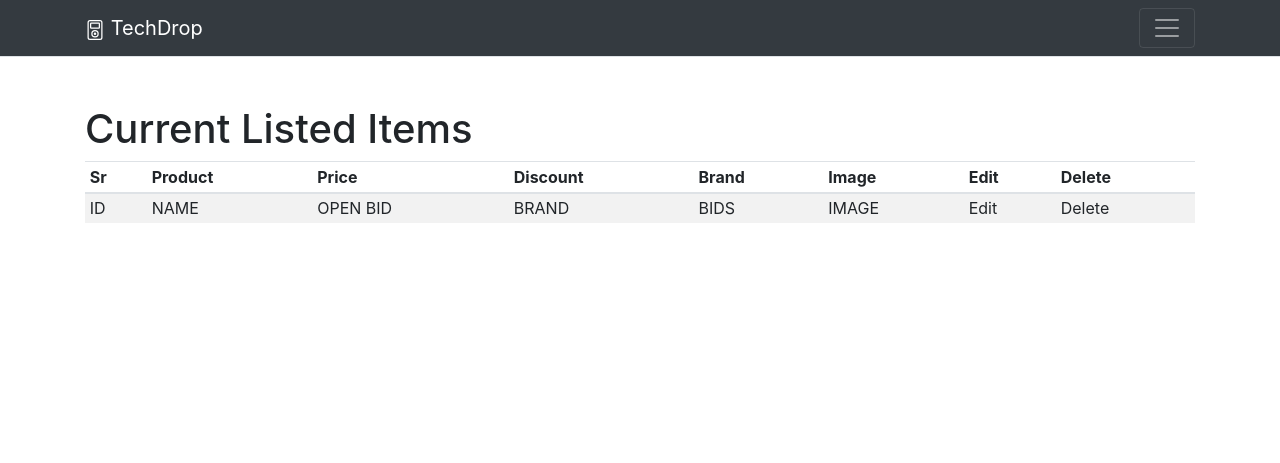
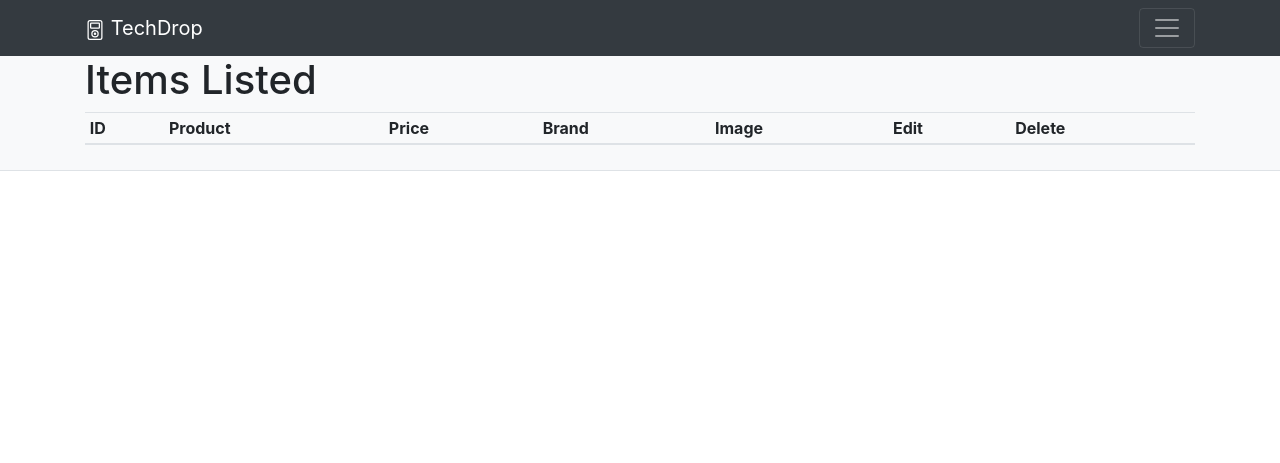
Before and after one commit to sirahut/IAB207, a Flask app: template PhoneApp/templates/Auctions/listed.html in a window 1280 px wide. Shown: the top 463 px of the page. Run offline with Flask 2, Linux system fonts and the light colour scheme; the template is opened without the code that fills it, so the values that code supplies are empty; some libraries are stand-ins or nearby versions.

Commit message:
item list page added

```diff
--- a/PhoneApp/templates/Auctions/listed.html
+++ b/PhoneApp/templates/Auctions/listed.html
@@ -1,41 +1,33 @@
-{% extends 'base.html' %}
+{% extends 'base.html'%}
+
+{% block header %}
 
 
-{% import "bootstrap/wtf.html" as wtf %}
-{% block content %}
-
-<div class="container mt-5">
-    <table class="table table-sm table-condensed table-striped">
-        <h1>Current Listed Items</h1>
+  <div class="container">
+    <table class="table table-sm">
+        <h1>Items Listed</h1>
           <thead>
-            <div class="col-md-4"></div>
-            <th>Sr</th>
+            <th>ID</th>
             <th>Product</th>
             <th>Price</th>
-            <th>Discount</th>
             <th>Brand</th>
             <th>Image</th>
             <th>Edit</th>
             <th>Delete</th>
-
-            <div class="col-md-4"></div>
           </thead>
         <tbody>
-
           <tr>
-            <td>ID</td>
-            <td>NAME</td>
-            <td>OPEN BID</td>
-            <td>BRAND</td>
-            <td>BIDS</td>
-            <td>IMAGE</td>
-            <td>Edit</td>
-            <td>Delete</td>
+              <td></td>
+              <td></td>
+              <td></td>
+              <td></td>
+              <td></td>
+              <td></td>
+              <td></td>
           </tr>
 
-        </tbody>
       </table>
     </div>
-
+  </div>
 
   {% endblock %}
```
Also changed, not shown: PhoneApp/auctions.py (+13 -3 lines). Lines whose indentation alone changed are shown as unchanged.
